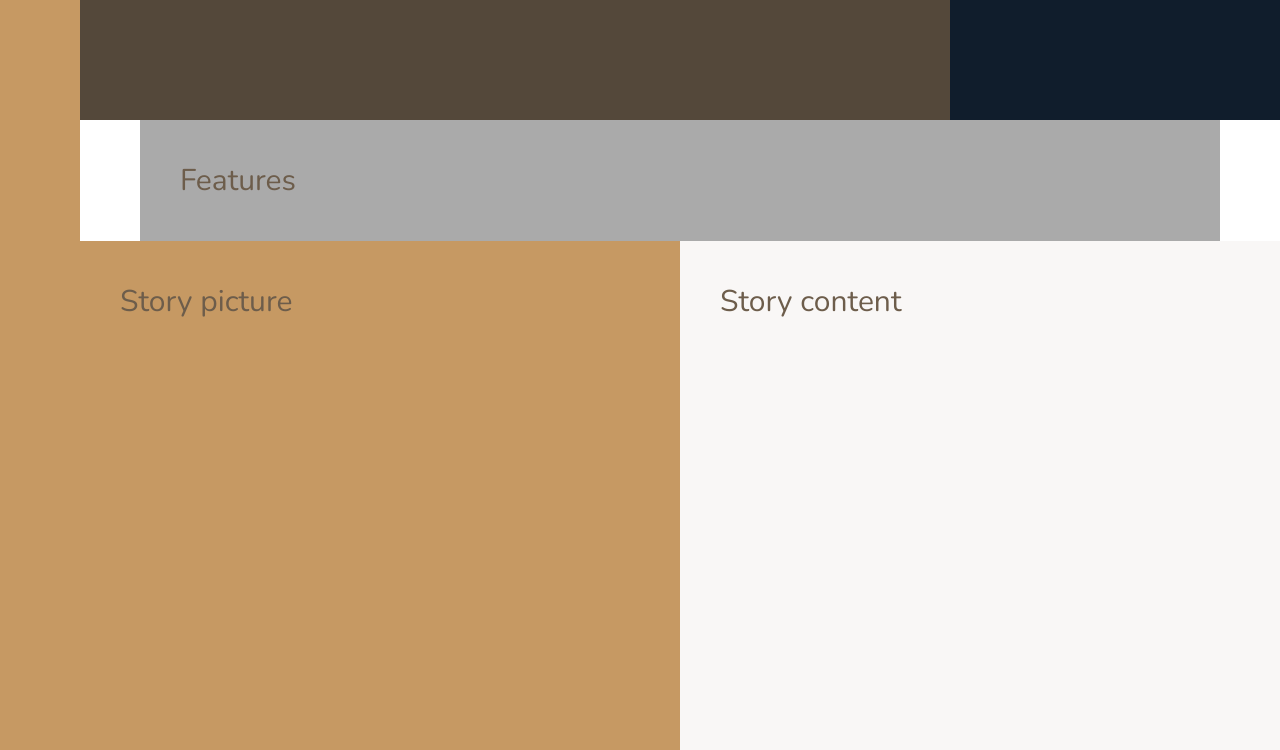
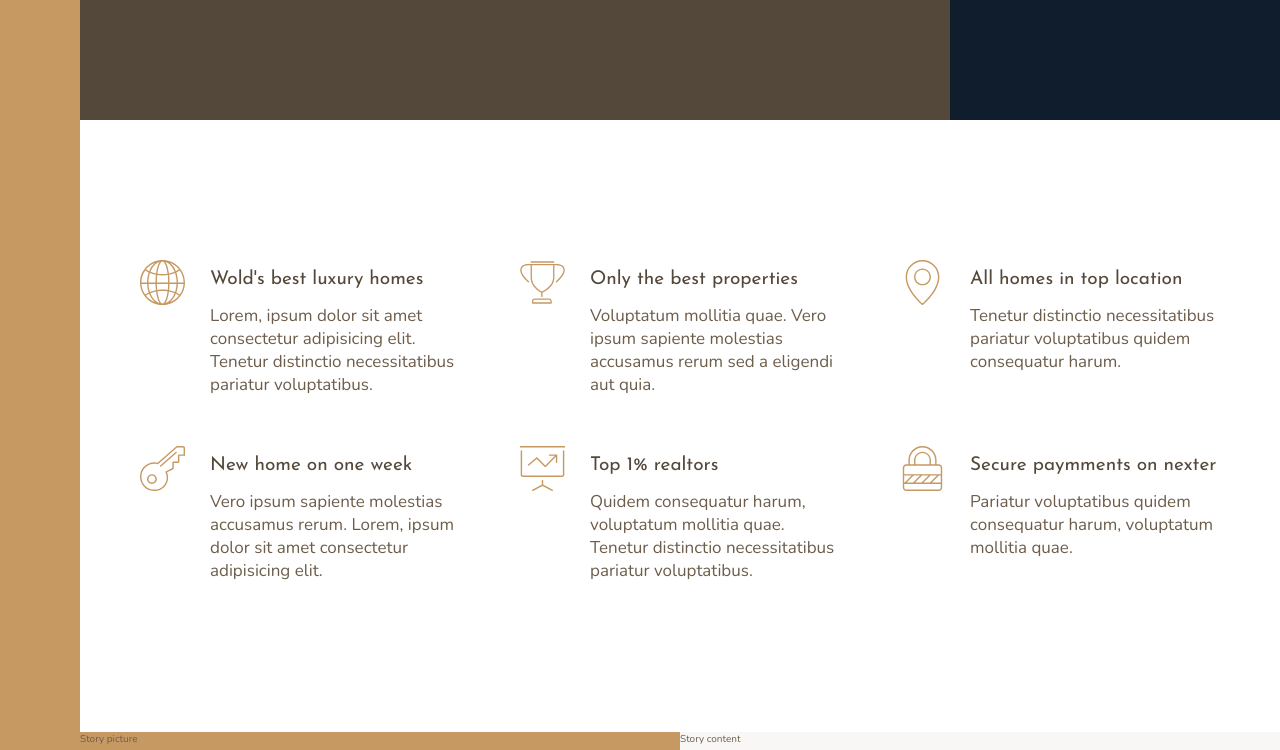
Before and after one commit to linusmanuel/Nexter, a website: page index.html in a window 1280 px wide. Shown: the part 520-1270 px from the top of the page. Drawn offline with nearby package versions, Linux system fonts and the light colour scheme.

Commit message:
Building the Features Section

```diff
--- a/index.html
+++ b/index.html
@@ -6,7 +6,8 @@
         <meta name="viewport" content="width=device-width, initial-scale=1.0">
         <meta http-equiv="X-UA-Compatible" content="ie=edge">
 
-        <link href="https://fonts.googleapis.com/css?family=Josefin+Sans:300,400,400i|Nunito:300,300i" rel="stylesheet">
+        <link href="https://fonts.googleapis.com/css?family=Josefin+Sans:300,400,400i|Nunito:300,300i,400"
+            rel="stylesheet">
         <link rel="stylesheet" href="css/style.css">
         <link rel="shortcut icon" type="image/png" href="img/favicon.png">
 
@@ -27,7 +28,62 @@
         </div>
 
         <section class="features">
-            Features
+            <div class="feature">
+                <svg class="feature__icon">
+                    <use xlink:href="img/sprite.svg#icon-global"></use>
+                </svg>
+                <h4 class="heading-4 heading-4--dark">Wold's best luxury homes</h4>
+                <p class="feature__text">
+                    Lorem, ipsum dolor sit amet consectetur adipisicing elit. Tenetur distinctio necessitatibus pariatur
+                    voluptatibus.
+                </p>
+            </div>
+            <div class="feature">
+                <svg class="feature__icon">
+                    <use xlink:href="img/sprite.svg#icon-trophy"></use>
+                </svg>
+                <h4 class="heading-4 heading-4--dark">Only the best properties</h4>
+                <p class="feature__text">
+                    Voluptatum mollitia quae. Vero ipsum sapiente molestias accusamus rerum sed a eligendi aut quia.
+                </p>
+            </div>
+            <div class="feature">
+                <svg class="feature__icon">
+                    <use xlink:href="img/sprite.svg#icon-map-pin"></use>
+                </svg>
+                <h4 class="heading-4 heading-4--dark">All homes in top location</h4>
+                <p class="feature__text">
+                    Tenetur distinctio necessitatibus pariatur voluptatibus quidem consequatur harum.
+                </p>
+            </div>
+            <div class="feature">
+                <svg class="feature__icon">
+                    <use xlink:href="img/sprite.svg#icon-key"></use>
+                </svg>
+                <h4 class="heading-4 heading-4--dark">New home on one week</h4>
+                <p class="feature__text">
+                    Vero ipsum sapiente molestias accusamus rerum. Lorem, ipsum dolor sit amet consectetur adipisicing
+                    elit.</p>
+            </div>
+            <div class="feature">
+                <svg class="feature__icon">
+                    <use xlink:href="img/sprite.svg#icon-presentation"></use>
+                </svg>
+                <h4 class="heading-4 heading-4--dark">Top 1% realtors</h4>
+                <p class="feature__text">
+                    Quidem consequatur harum, voluptatum mollitia quae. Tenetur distinctio necessitatibus pariatur
+                    voluptatibus.
+                </p>
+            </div>
+            <div class="feature">
+                <svg class="feature__icon">
+                    <use xlink:href="img/sprite.svg#icon-lock"></use>
+                </svg>
+                <h4 class="heading-4 heading-4--dark">Secure paymments on nexter</h4>
+                <p class="feature__text">
+                    Pariatur voluptatibus quidem consequatur harum, voluptatum mollitia quae.
+                </p>
+            </div>
         </section>
 
         <div class="story__pictures">
--- a/sass/_base.scss
+++ b/sass/_base.scss
@@ -40,9 +40,4 @@ body {
     [sidebar-start] 8rem [sidebar-end full-start] minmax(6rem, 1fr)
     [center-start] repeat(8, [col-start] minmax(min-content, 14rem) [col-end])
     [center-end] minmax(6rem, 1fr) [full-end];
-
-  & > * {
-    padding: 40px;
-    font-size: 3rem;
-  }
 }
--- a/sass/_features.scss
+++ b/sass/_features.scss
@@ -1,4 +1,30 @@
 .features {
-  background-color: $color-grey-light-2;
   grid-column: center-start / center-end;
+  margin: 15rem 0;
+
+  display: grid;
+  // grid-template-columns: repeat(3, 1fr);
+  grid-template-columns: repeat(auto-fit, minmax(25rem, 1fr));
+  gap: 6rem;
+  align-items: start;
 }
+
+.feature {
+  display: grid;
+  grid-template-columns: min-content 1fr;
+  row-gap: 1.5rem;
+  column-gap: 2.5rem;
+
+  &__icon {
+    fill: $color-primary;
+    width: 4.5rem;
+    height: 4.5rem;
+    grid-row: 1 / span 2;
+    transform: translateY(-1rem);
+  }
+
+  &__text {
+    font-size: 1.7rem;
+    grid-column: 2 / 3;
+  }
+}
--- a/sass/_typography.scss
+++ b/sass/_typography.scss
@@ -0,0 +1,29 @@
+%heading {
+  font-family: $font-display;
+  font-weight: 400;
+}
+
+.heading-1 {
+  @extend %heading;
+}
+
+.heading-2 {
+  @extend %heading;
+}
+
+.heading-3 {
+  @extend %heading;
+}
+
+.heading-4 {
+  @extend %heading;
+  font-size: 1.9rem;
+
+  &--light {
+    color: $color-grey-light-1;
+  }
+
+  &--dark {
+    color: $color-grey-dark-1;
+  }
+}
```
Also changed, not shown: css/style.css.
